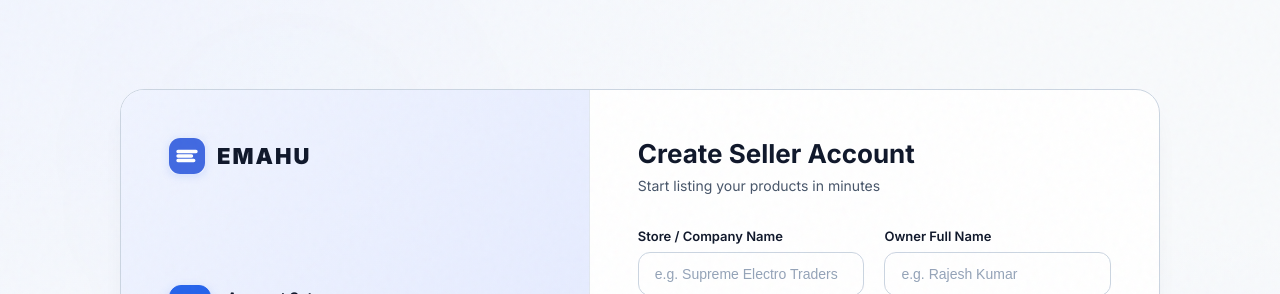
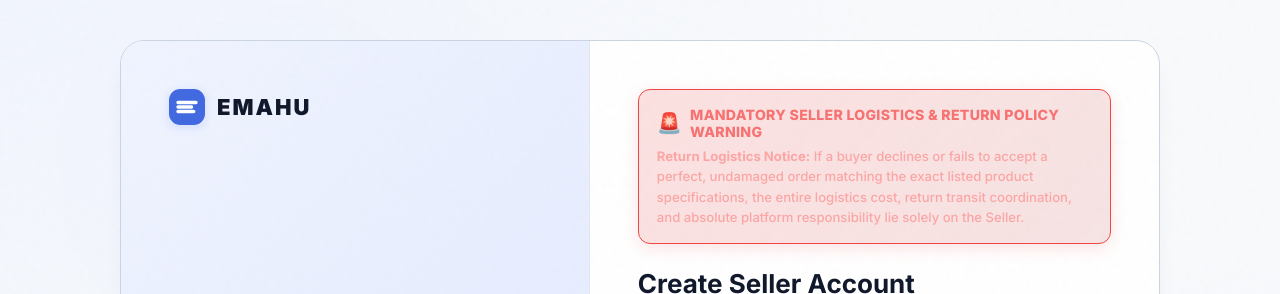
Before and after one commit to Mesolanki/Website---Emahu, a Next.js app in the folder frontend-web/: page /seller/register in a window 1280 px wide. Shown: the top 294 px of the page. Built offline with nearby package versions, Linux system fonts and the light colour scheme; no server answers.

Commit message:
feat: add RoleSelector component, seller registration page, and seller hero component to onboarding flow

```diff
--- a/frontend-web/src/app/selector/RoleSelector.jsx
+++ b/frontend-web/src/app/selector/RoleSelector.jsx
@@ -1307,7 +1307,7 @@ export default function RoleSelector() {
               whileHover={{ y: -6, scale: 1.01, transition: { duration: 0.3 } }}
             >
               <div className="sel-portal-box__icon">🏪</div>
-              <h3 className="sel-portal-box__title">Shop Seller Portal</h3>
+              <h3 className="sel-portal-box__title">Shop/Seller/Manufacturer/Wholeseller   Portal</h3>
               <p className="sel-portal-box__desc">
                 Whether you sell from home or run a large business list your products, manage stock, set delivery charges, and start growing your sales on EMAHU today.
               </p>
--- a/frontend-web/src/app/seller/register/page.jsx
+++ b/frontend-web/src/app/seller/register/page.jsx
@@ -561,6 +561,24 @@ export default function SellerRegister() {
 
           {step === 1 && (
             <div className="sr-step-content">
+              {/* Mandatory Return Logistics Notice Alert */}
+              <div style={{
+                background: 'linear-gradient(135deg, rgba(239, 68, 68, 0.16) 0%, rgba(185, 28, 28, 0.12) 100%)',
+                border: '1.5px solid #ef4444',
+                borderRadius: '12px',
+                padding: '16px 18px',
+                marginBottom: '24px',
+                boxShadow: '0 4px 16px rgba(239, 68, 68, 0.15)'
+              }}>
+                <div style={{ display: 'flex', alignItems: 'center', gap: '8px', color: '#f87171', fontWeight: '800', fontSize: '0.88rem', marginBottom: '6px', letterSpacing: '0.3px' }}>
+                  <span style={{ fontSize: '1.25rem' }}>🚨</span>
+                  <span>MANDATORY SELLER LOGISTICS & RETURN POLICY WARNING</span>
+                </div>
+                <p style={{ color: '#fca5a5', fontSize: '0.82rem', lineHeight: '1.55', margin: 0, fontWeight: '500' }}>
+                  <strong>Return Logistics Notice:</strong> If a buyer declines or fails to accept a perfect, undamaged order matching the exact listed product specifications, the entire logistics cost, return transit coordination, and absolute platform responsibility lie solely on the Seller.
+                </p>
+              </div>
+
               <div className="sr-form-card__header">
                 <h2 className="sr-form-card__title">Create Seller Account</h2>
                 <p className="sr-form-card__subtitle">Start listing your products in minutes</p>
```
Also changed, not shown: frontend-web/src/components/seller_home/seller_hero.jsx (+18 -0 lines).
